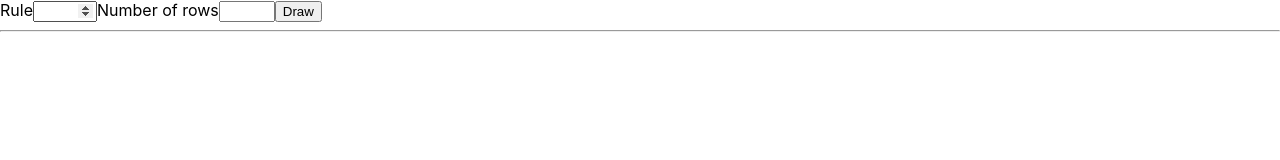
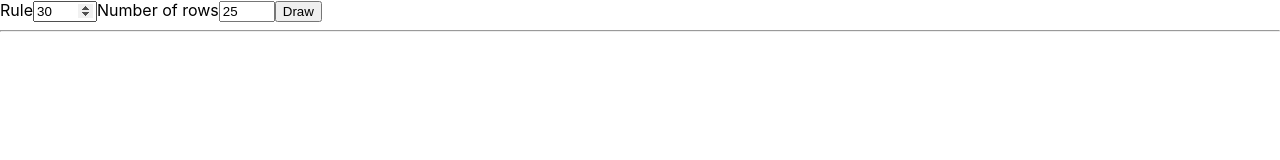
Before and after one commit to ahuth/automata, a React (Create React App) app: page / in a window 1280 px wide. Shown: the top 160 px of the page. Built offline with nearby package versions, Linux system fonts and the light colour scheme.

Commit message:
Accept props for the controls

```diff
--- a/src/components/App.tsx
+++ b/src/components/App.tsx
@@ -4,7 +4,7 @@ import Controls from './Controls';
 export default function App() {
   return (
     <React.Fragment>
-      <Controls />
+      <Controls rows={25} rule={30} onDrawClick={() => console.log('clicked')} />
       <hr />
     </React.Fragment>
   );
--- a/src/components/Controls.tsx
+++ b/src/components/Controls.tsx
@@ -1,20 +1,30 @@
 import React from 'react';
 import uniqueId from '../utils/uniqueId';
 
-export default class Controls extends React.Component {
+type Byte = number;
+
+type Props = {
+  onDrawClick: () => void,
+  rows: number,
+  rule: Byte,
+}
+
+export default class Controls extends React.Component<Props> {
   ruleId = uniqueId();
   rowsId = uniqueId();
 
   render() {
+    const { onDrawClick, rows, rule } = this.props;
+
     return (
       <section aria-label="Cellular automata controls">
         <label htmlFor={this.ruleId}>Rule</label>
-        <input id={this.ruleId} type="number" min="0" max="255" />
+        <input id={this.ruleId} type="number" min="0" max="255" value={rule} />
 
         <label htmlFor={this.rowsId}>Number of rows</label>
-        <input id={this.ruleId} type="number" min="0" max="50" />
+        <input id={this.ruleId} type="number" min="0" max="50" value={rows} />
 
-        <button type="button">Draw</button>
+        <button onClick={onDrawClick} type="button">Draw</button>
       </section>
     );
   }
```
